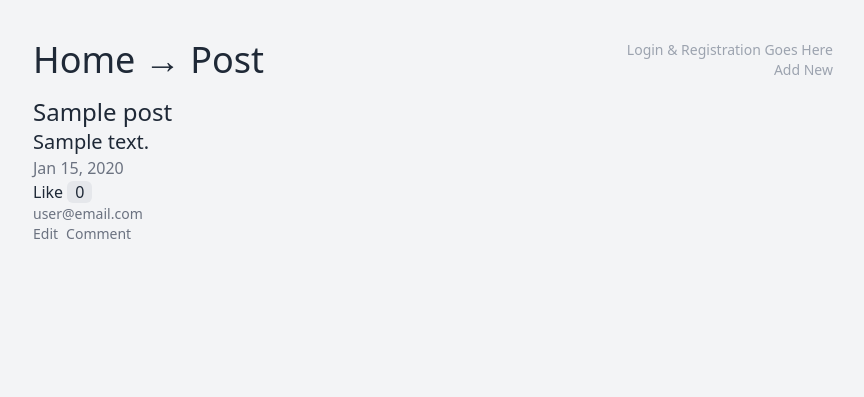
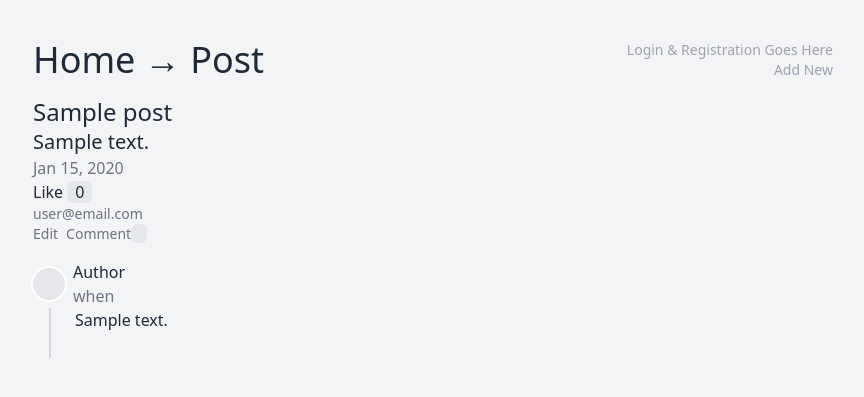
Before and after one commit to cristinaraipan/symfony, a Symfony app: template templates/micro_post/show.html.twig in a window 1280 px wide. Shown: the top 397 px of the page, without its empty margins (207-1071 px from the left). Run offline with Twig, Linux system fonts and the light colour scheme; the template is opened without the code that fills it: most values are stand-ins (such as "Sample title", 1, 10 or a date in 2020); some libraries are stand-ins or nearby versions.

Commit message:
se modificó la vista de los comentarios

```diff
--- a/src/Controller/MicroPostController.php
+++ b/src/Controller/MicroPostController.php
@@ -21,7 +21,7 @@ class MicroPostController extends AbstractController
     public function index(MicroPostRepository $posts): Response
     {
         return $this->render('micro_post/index.html.twig', [
-            'posts' => $posts->findAll(),
+            'posts' => $posts->findAllWithComments(),
         ]);
     }
     #[Route('/micro-post/{post}', name: 'app_micro_post_show')]
@@ -77,7 +77,8 @@ class MicroPostController extends AbstractController
         return $this->renderForm(
             'micro_post/edit.html.twig',
             [
-                'form'=> $form
+                'form'=> $form,
+                'post'=>$post
             ]
             );
     }
--- a/templates/micro_post/_post.html.twig
+++ b/templates/micro_post/_post.html.twig
@@ -20,6 +20,8 @@
     </div>
     <div class="text-sm text-gray-500 dark:text-gray-400 flex">
         <a href="{{path('app_micro_post_edit', {post: post.id})}}" class="mr-2">Edit</a>
-        <a href="{{path('app_micro_post_comment', {post: post.id})}}">Comment</a>
+        <a href="{{path('app_micro_post_comment', {post: post.id})}}">
+        Comment <span class="px-2 rounded-md bg-gray-200 dark:bg-gray-700">{{post.comments.count}}</span>
+        </a>
     </div>
 </div>
--- a/templates/micro_post/comment.html.twig
+++ b/templates/micro_post/comment.html.twig
@@ -3,7 +3,7 @@
 {% block title %}Post - Add Comment{% endblock %}
 
 {% block bread %}
-→ Post Comment
+→ <a href="{{path('app_micro_post_show', {post: post.id})}}">Post</a> → Comment
 {% endblock %}
 
 {% block body %}
--- a/templates/micro_post/edit.html.twig
+++ b/templates/micro_post/edit.html.twig
@@ -3,7 +3,7 @@
 {% block title %}Editing an existing post {% endblock %}
 
 {% block bread %}
-→ Edit Post
+→ <a href="{{path('app_micro_post_show', {post: post.id})}}">Post</a> → Edit
 {% endblock %}
 
 {% block body %}
--- a/templates/micro_post/show.html.twig
+++ b/templates/micro_post/show.html.twig
@@ -8,4 +8,24 @@
 
 {% block body %}
     {{ include('micro_post/_post.html.twig', {post: post}) }}
+    <div class="mt-4">
+        {% for comment in post.comments %}
+            <div class="flex items-center">
+                <div class="inline-block bg-gray-200 dark:bg-gray-700 rounded-full text-3xl w-8 h-8 ring-2 ring-white dark:ring-gray-600 mr-2">
+                </div>
+                <div>
+                    <div class="font-medium text-gray-800 dark:text-gray-300">Author</div>
+                    <div class="font-light text-gray-500 dark:text-gray-500">when</div>
+                </div>
+
+            </div>
+            <div class="flex">
+                <div class="border border-gray-300 dark:border-gray-600 ml-4 mr-6 pb-12"></div>
+                <div>{{ comment.text}}</div>
+            </div>
+        {% endfor %}
+    </div>
+
+
+
 {% endblock %}
```
Also changed, not shown: src/Repository/MicroPostRepository.php (+8 -0 lines).
